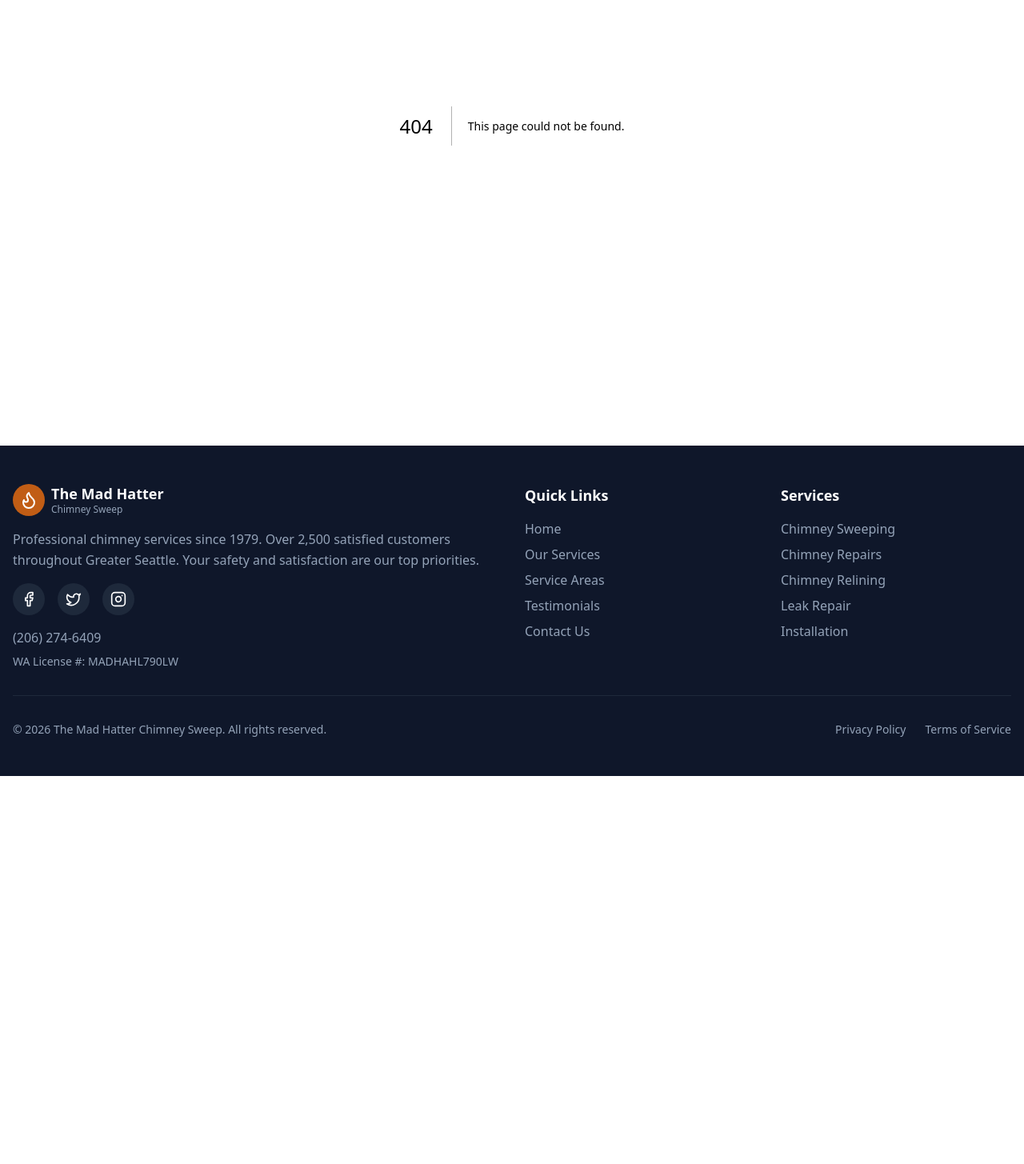
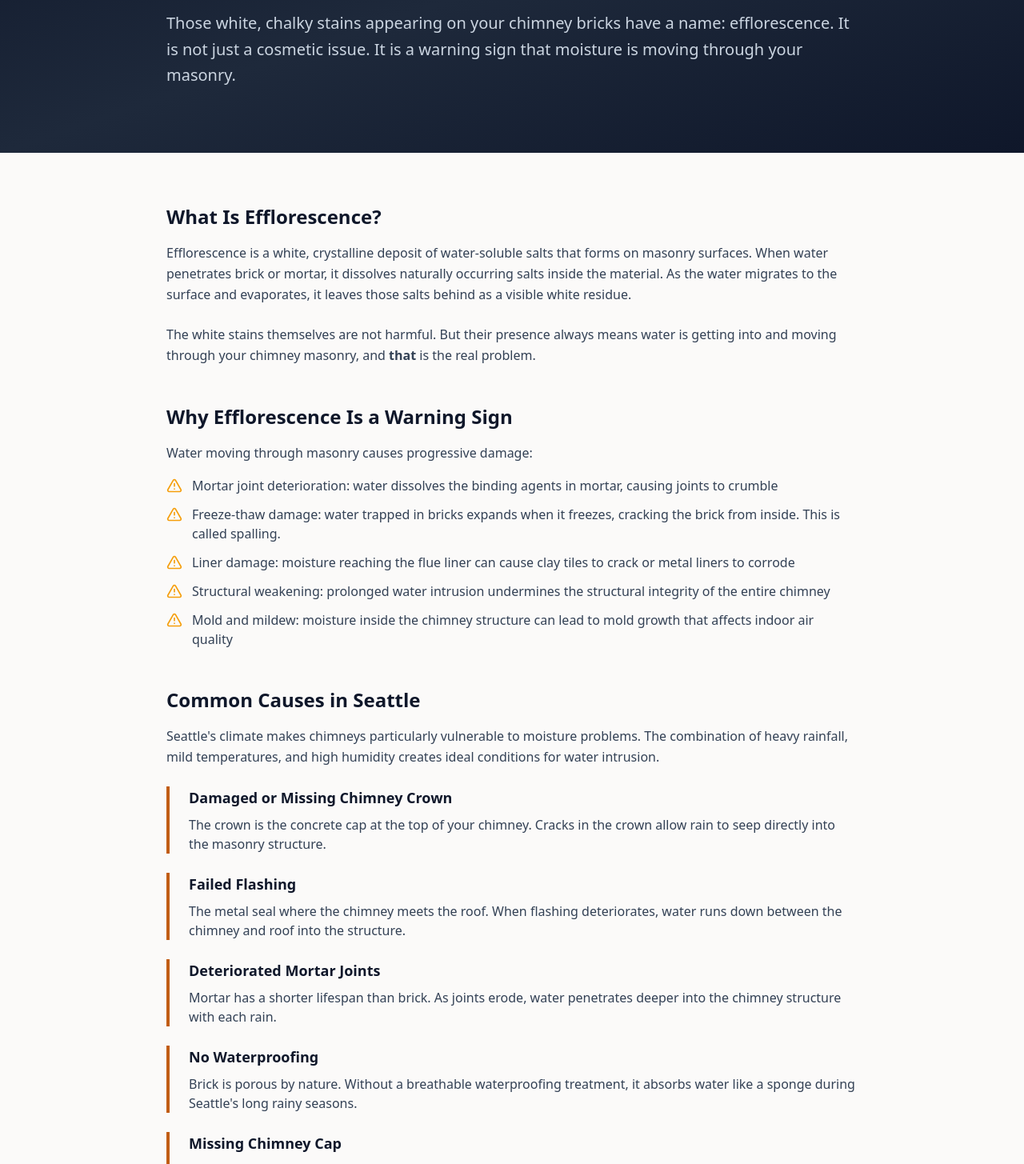
Before and after one commit to jaystonez/mad-hatter-chimney-sweep, a Next.js app: page /resources/white-stuff-on-chimney in a window 1280 px wide. Before the commit this address had no page. Shown: the part 323-1778 px from the top of the page at 80% size. Before the commit the page ends 1293 px from the top, so only its background shows below. Built offline with nearby package versions, Linux system fonts and the light colour scheme; a web font is replaced by a local one.

Commit message:
Add White Stuff on Chimney page with efflorescence info
This page provides detailed information about efflorescence on chimneys, including its causes, implications, and recommended actions for homeowners.

```diff
--- /dev/null
+++ b/app/resources/white-stuff-on-chimney/page.tsx
@@ -0,0 +1,113 @@
+import type { Metadata } from "next"
+import Link from "next/link"
+import { ArrowLeft, AlertTriangle, CheckCircle2 } from "lucide-react"
+
+export const metadata: Metadata = {
+  title: "White Stuff on Chimney? What Efflorescence Means | Mad Hatter Chimney Sweep",
+  description: "White stains on your chimney bricks are called efflorescence. Learn what causes it, whether it signals a serious problem, and when you need professional repair.",
+}
+
+export default function WhiteStuffOnChimneyPage() {
+  return (
+    <main className="min-h-screen">
+      <section className="bg-gradient-to-br from-slate-900 via-slate-800 to-slate-900 text-white py-20">
+        <div className="container mx-auto px-4 max-w-4xl">
+          <Link href="/resources" className="inline-flex items-center text-slate-400 hover:text-white mb-6 transition-colors">
+            <ArrowLeft className="h-4 w-4 mr-2" /> Back to Resources
+          </Link>
+          <span className="text-primary font-medium text-sm uppercase tracking-wide">Troubleshooting</span>
+          <h1 className="text-4xl md:text-5xl font-bold mt-2 mb-6">White Stuff on Your Chimney? What Efflorescence Means</h1>
+          <p className="text-xl text-slate-300 leading-relaxed">
+            Those white, chalky stains appearing on your chimney bricks have a name: efflorescence. It is not just a cosmetic issue. It is a warning sign that moisture is moving through your masonry.
+          </p>
+        </div>
+      </section>
+
+      <article className="py-16">
+        <div className="container mx-auto px-4 max-w-4xl">
+          <div className="prose prose-lg max-w-none">
+
+            <h2 className="text-2xl font-bold text-slate-900 mb-4">What Is Efflorescence?</h2>
+            <p className="text-slate-700 leading-relaxed mb-6">
+              Efflorescence is a white, crystalline deposit of water-soluble salts that forms on masonry surfaces. When water penetrates brick or mortar, it dissolves naturally occurring salts inside the material. As the water migrates to the surface and evaporates, it leaves those salts behind as a visible white residue.
+            </p>
+            <p className="text-slate-700 leading-relaxed mb-6">
+              The white stains themselves are not harmful. But their presence always means water is getting into and moving through your chimney masonry, and <strong>that</strong> is the real problem.
+            </p>
+
+            <h2 className="text-2xl font-bold text-slate-900 mb-4 mt-12">Why Efflorescence Is a Warning Sign</h2>
+            <p className="text-slate-700 leading-relaxed mb-4">Water moving through masonry causes progressive damage:</p>
+            <div className="space-y-3 mb-8">
+              {[
+                "Mortar joint deterioration: water dissolves the binding agents in mortar, causing joints to crumble",
+                "Freeze-thaw damage: water trapped in bricks expands when it freezes, cracking the brick from inside. This is called spalling.",
+                "Liner damage: moisture reaching the flue liner can cause clay tiles to crack or metal liners to corrode",
+                "Structural weakening: prolonged water intrusion undermines the structural integrity of the entire chimney",
+                "Mold and mildew: moisture inside the chimney structure can lead to mold growth that affects indoor air quality",
+              ].map((item) => (
+                <div key={item} className="flex items-start gap-3">
+                  <AlertTriangle className="h-5 w-5 text-amber-500 flex-shrink-0 mt-0.5" />
+                  <p className="text-slate-700">{item}</p>
+                </div>
+              ))}
+            </div>
+
+            <h2 className="text-2xl font-bold text-slate-900 mb-4 mt-12">Common Causes in Seattle</h2>
+            <p className="text-slate-700 leading-relaxed mb-6">
+              Seattle&apos;s climate makes chimneys particularly vulnerable to moisture problems. The combination of heavy rainfall, mild temperatures, and high humidity creates ideal conditions for water intrusion.
+            </p>
+            <div className="space-y-6 mb-8">
+              <div className="border-l-4 border-primary pl-6">
+                <h3 className="text-lg font-bold text-slate-900 mb-2">Damaged or Missing Chimney Crown</h3>
+                <p className="text-slate-700">The crown is the concrete cap at the top of your chimney. Cracks in the crown allow rain to seep directly into the masonry structure.</p>
+              </div>
+              <div className="border-l-4 border-primary pl-6">
+                <h3 className="text-lg font-bold text-slate-900 mb-2">Failed Flashing</h3>
+                <p className="text-slate-700">The metal seal where the chimney meets the roof. When flashing deteriorates, water runs down between the chimney and roof into the structure.</p>
+              </div>
+              <div className="border-l-4 border-primary pl-6">
+                <h3 className="text-lg font-bold text-slate-900 mb-2">Deteriorated Mortar Joints</h3>
+                <p className="text-slate-700">Mortar has a shorter lifespan than brick. As joints erode, water penetrates deeper into the chimney structure with each rain.</p>
+              </div>
+              <div className="border-l-4 border-primary pl-6">
+                <h3 className="text-lg font-bold text-slate-900 mb-2">No Waterproofing</h3>
+                <p className="text-slate-700">Brick is porous by nature. Without a breathable waterproofing treatment, it absorbs water like a sponge during Seattle&apos;s long rainy seasons.</p>
+              </div>
+              <div className="border-l-4 border-primary pl-6">
+                <h3 className="text-lg font-bold text-slate-900 mb-2">Missing Chimney Cap</h3>
+                <p className="text-slate-700">Without a cap, rain falls directly into the flue, saturating the liner and interior masonry from the inside out.</p>
+              </div>
+            </div>
+
+            <h2 className="text-2xl font-bold text-slate-900 mb-4 mt-12">What to Do About It</h2>
+            <div className="space-y-3 mb-8">
+              {[
+                "Schedule a professional chimney inspection to identify the source of moisture intrusion",
+                "Do not just clean the white stains. Removing efflorescence without fixing the water source means it will return.",
+                "Address the root cause: crown repair, flashing replacement, tuckpointing, waterproofing, or cap installation",
+                "Consider breathable waterproofing sealant after repairs are complete to prevent future moisture penetration",
+              ].map((item) => (
+                <div key={item} className="flex items-start gap-3">
+                  <CheckCircle2 className="h-5 w-5 text-green-600 flex-shrink-0 mt-0.5" />
+                  <p className="text-slate-700">{item}</p>
+                </div>
+              ))}
+            </div>
+
+          </div>
+        </div>
+      </article>
+
+      <section className="bg-primary text-primary-foreground py-16">
+        <div className="container mx-auto px-4 text-center">
+          <h2 className="text-3xl font-bold mb-4">Concerned About White Stains on Your Chimney?</h2>
+          <p className="text-xl mb-8 opacity-90">A professional inspection will identify the moisture source and recommend the right repair.</p>
+          <div className="flex flex-col sm:flex-row gap-4 justify-center">
+            <Link href="/#contact" className="inline-flex items-center justify-center rounded-md bg-white text-primary px-8 py-3 font-medium hover:bg-white/90 transition-colors">Schedule Inspection</Link>
+            <a href="tel:+12062746409" className="inline-flex items-center justify-center rounded-md border border-white text-white px-8 py-3 font-medium hover:bg-white hover:text-primary transition-colors">Call (206) 274-6409</a>
+          </div>
+        </div>
+      </section>
+    </main>
+  )
+}
```
